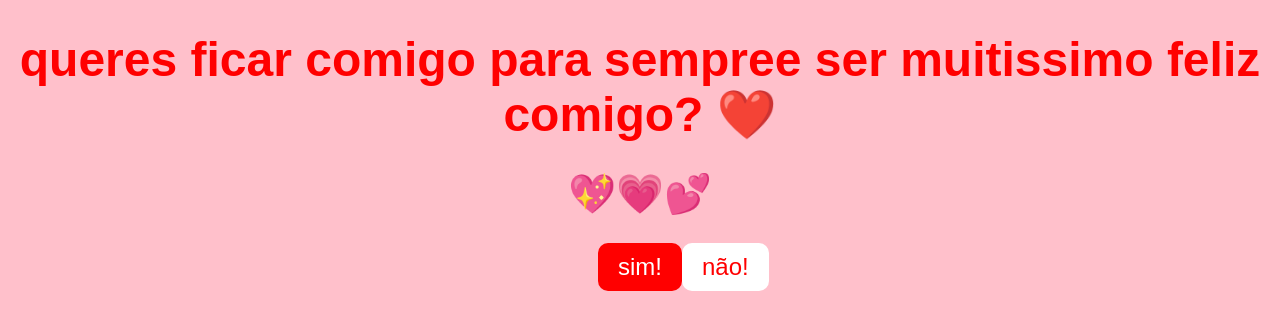
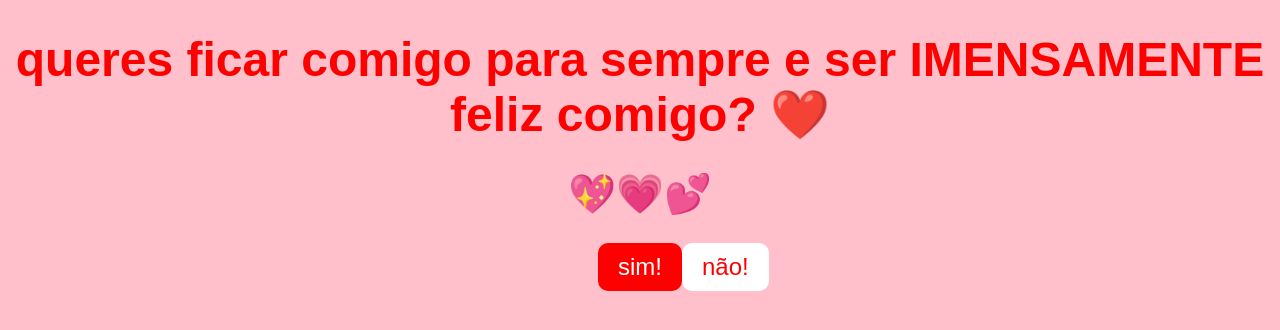
Before and after one commit to salvaa1904/laralinda, a plain HTML site: page desculpa.html in a window 1280 px wide. Shown: the top 330 px of the page. Drawn offline with Linux system fonts and the light colour scheme.

Commit message:
Update desculpa.html

```diff
--- a/desculpa.html
+++ b/desculpa.html
@@ -48,7 +48,7 @@
     </style>
 </head>
 <body>
-    <h1>queres ficar comigo para sempree ser muitissimo feliz comigo? ❤️</h1>
+    <h1>queres ficar comigo para sempre e ser IMENSAMENTE feliz comigo? ❤️</h1>
     <div class="hearts">💖💗💕</div>
     <div class="buttons">
         <button id="yes" onclick="window.location.href='amor.html'">sim!</button>
```
